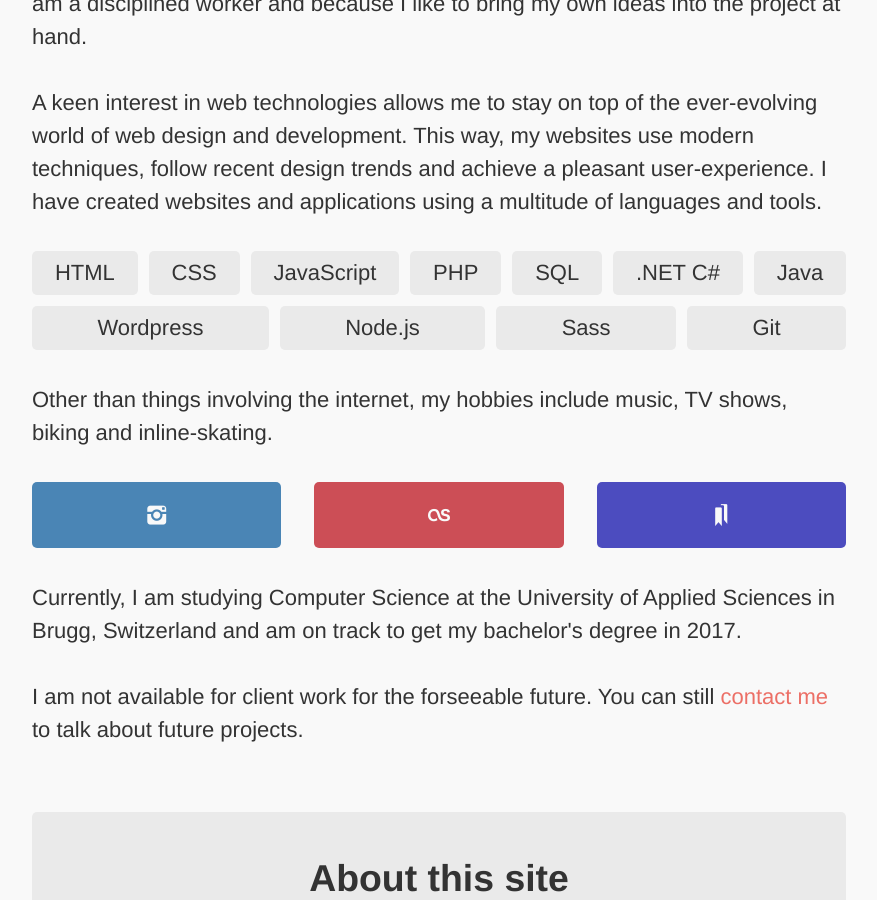
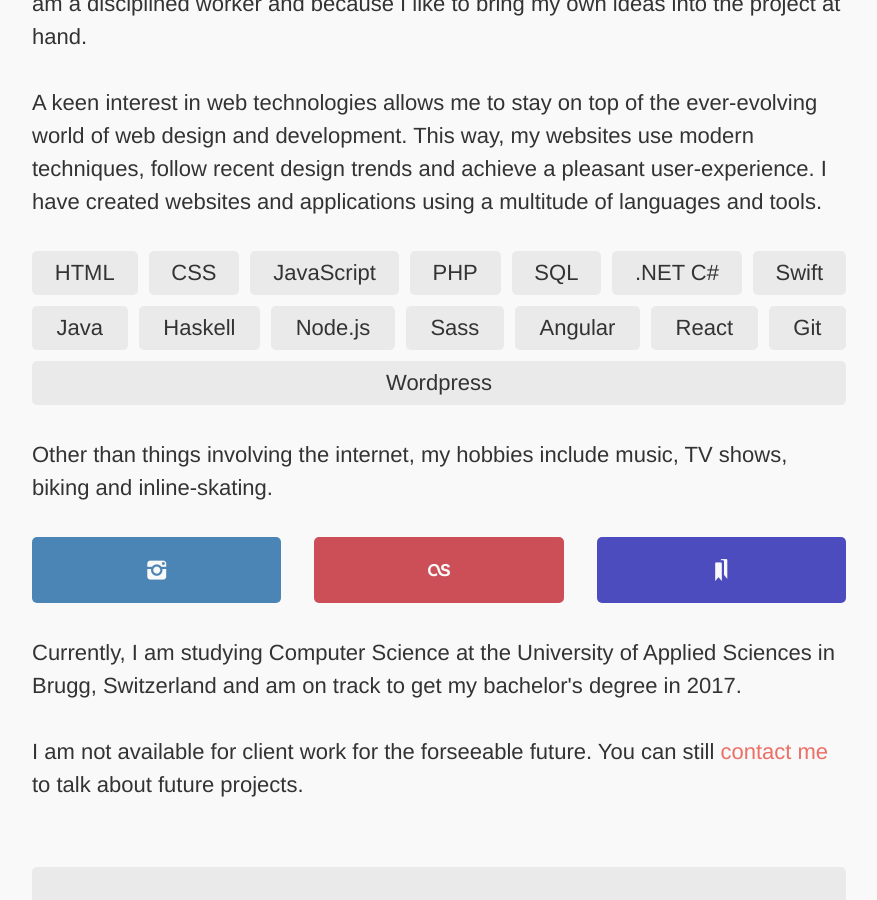
Before and after one commit to RadLikeWhoa/old.sacha.me, a Jekyll site: the page built from about/index.html, in a window 1280 px wide and 900 px high, scrolled down 894 px. Shown: the whole window, without its empty margins (201-1078 px from the left). Built offline with Jekyll 4.4.1, drawn with Linux system fonts in a browser that asks for light colours.

Commit message:
Update known languages on about page

```diff
--- a/about/index.html
+++ b/about/index.html
@@ -29,11 +29,15 @@ description: "Read about styles and components used on sacha.me."
       <li class="tag">PHP</li>
       <li class="tag">SQL</li>
       <li class="tag">.NET C#</li>
+      <li class="tag">Swift</li>
       <li class="tag">Java</li>
-      <li class="tag">Wordpress</li>
+      <li class="tag">Haskell</li>
       <li class="tag">Node.js</li>
       <li class="tag">Sass</li>
+      <li class="tag">Angular</li>
+      <li class="tag">React</li>
       <li class="tag">Git</li>
+      <li class="tag">Wordpress</li>
     </ul>
     <p>Other than things involving the internet, my hobbies include music, TV shows, biking and inline-skating.</p>
     <ul class="social-list" data-grid>
```
